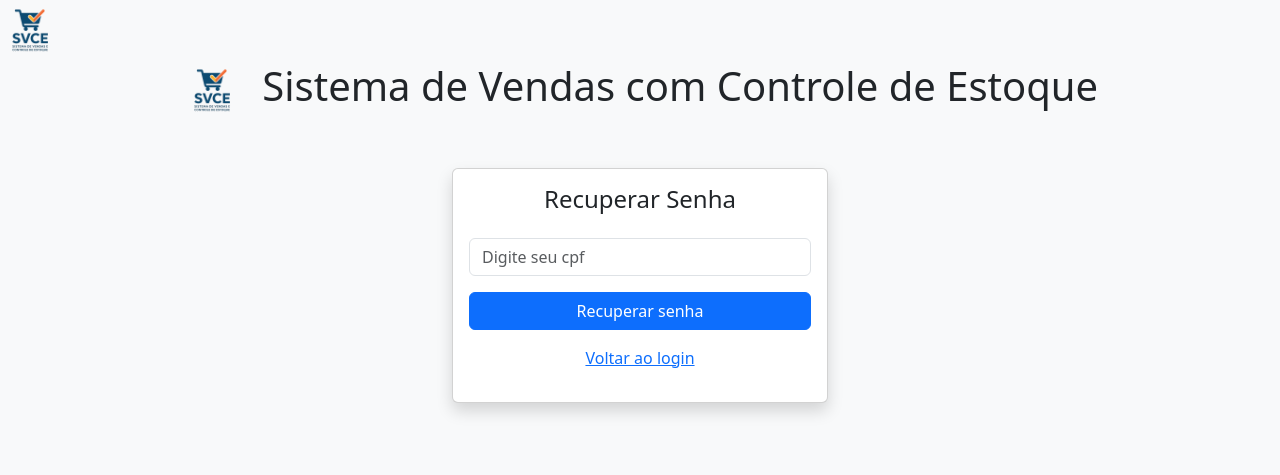
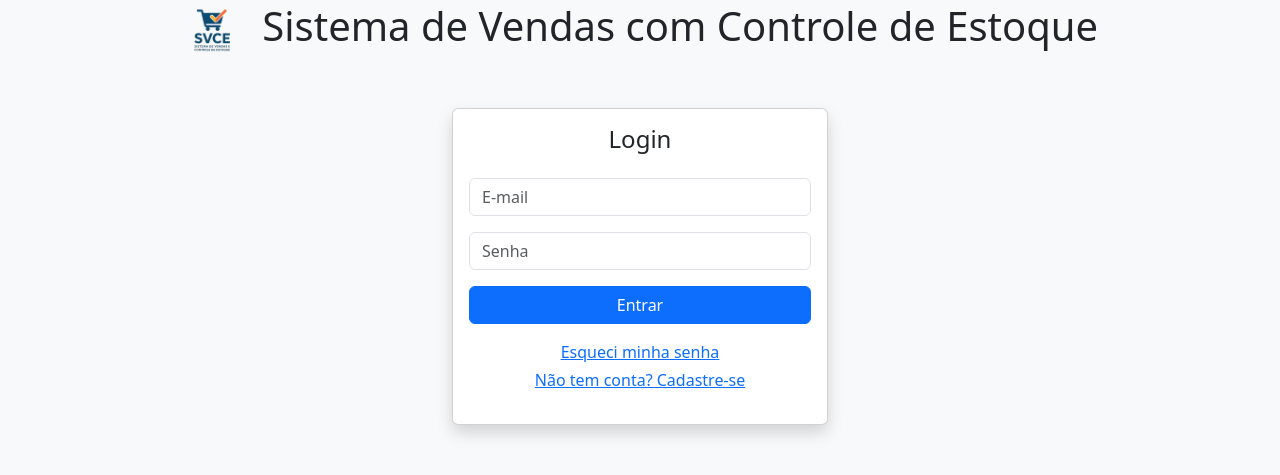
Before and after one commit to ViniciusLvr/SVCE, a PHP site: page /login.php in a window 1280 px wide. Shown: the top 475 px of the page. Run offline with PHP 8.4, Linux system fonts and the light colour scheme.

Commit message:
Update login.php
separando de recuperação de senha

```diff
--- a/public/login.php
+++ b/public/login.php
@@ -1,63 +1,9 @@
 <?php
 session_start();
-require_once '../svce/config/conexao.php'; // Conexão com PDO
+require_once __DIR__ . "/../config/conexao.php";
 
-if (isset($_GET['recuperar_senha'])) {
-    // FORMULÁRIO DE RECUPERAR SENHA PELO CPF
-    if ($_SERVER['REQUEST_METHOD'] === 'POST' && isset($_POST['cpf'])) {
-        $cpf = trim($_POST['cpf']);
-        $stmt = $pdo->prepare("SELECT * FROM usuarios WHERE cpf = :cpf LIMIT 1");
-        $stmt->execute([':cpf' => $cpf]);
-        $usuario = $stmt->fetch();
+$erro = '';
 
-        if ($usuario) {
-            echo "<div class='alert alert-success'>Usuário encontrado: {$usuario['nome']}.</div>";
-            // Aqui você pode gerar um formulário para redefinir a senha
-        } else {
-            echo "<div class='alert alert-danger'>CPF não encontrado no sistema.</div>";
-        }
-    }
-    include 'recuperar_senha.php';
-    exit;
-}
-
-    ?>
-<!DOCTYPE html>
-<html lang="pt-br">
-
-<head>
-    <meta charset="UTF-8">
-    <title>Recuperar Senha - Sistema de Vendas</title>
-    <link href="https://cdn.jsdelivr.net/npm/bootstrap@5.3.0/dist/css/bootstrap.min.css" rel="stylesheet">
-</head>
-
-<body class="bg-light">
-    <img src="img/logoSVCE.png" alt="logoSVCE" style="height:60px; margin-right:10px;">
-   <h1 class="card-title text-center"> <img src="img/logoSVCE.png" alt="logoSVCE" style="height:60px; margin-right:10px;"> Sistema de Vendas com Controle de Estoque</h1>
-    <div class="container mt-5" style="max-width: 400px;">
-        <div class="card shadow">
-            <div class="card-body">
-                <h4 class="card-title mb-4 text-center">Recuperar Senha</h4>
-                <form method="POST">
-                    <div class="mb-3">
-                        <input type="text" name="cpf" class="form-control" placeholder="Digite seu cpf" required>
-                    </div>
-                    <div class="d-grid">
-                        <button type="submit" class="btn btn-primary">Recuperar senha</button>
-                    </div>
-                </form>
-                <p class="mt-3 text-center"><a href="login.php">Voltar ao login</a></p>
-            </div>
-        </div>
-    </div>
-</body>
-
-</html>
-<?php
-    exit;
-
-// --- LOGIN COM BANCO ---
-$erro = '';
 if ($_SERVER['REQUEST_METHOD'] === 'POST') {
     $email = trim($_POST['email']);
     $senha = $_POST['senha'];
@@ -67,34 +13,34 @@ if ($_SERVER['REQUEST_METHOD'] === 'POST') {
     $usuario = $stmt->fetch();
 
     if ($usuario && password_verify($senha, $usuario['senha'])) {
-        $_SESSION['usuario_logado'] = $usuario['nome']; // ou $usuario['email']
+        $_SESSION['usuario_logado'] = $usuario['nome'];
         header('Location: painel.php');
         exit();
     } else {
         $erro = "Usuário ou senha inválidos.";
     }
 }
-    include 'tela_login.php';
 ?>
-
 <!DOCTYPE html>
 <html lang="pt-br">
-
 <head>
     <meta charset="UTF-8">
     <title>Login - Sistema de Vendas</title>
     <link href="https://cdn.jsdelivr.net/npm/bootstrap@5.3.0/dist/css/bootstrap.min.css" rel="stylesheet">
 </head>
+<body class="bg-light">
+    <h1 class="card-title text-center">
+        <img src="img/logoSVCE.png" alt="logoSVCE" style="height:60px; margin-right:10px;">
+        Sistema de Vendas com Controle de Estoque
+    </h1>
 
-<body class="bg-light">
-    <h1 class="card-title text-center" > <img src="img/logoSVCE.png" alt="logoSVCE" style="height:60px; margin-right:10px;"> Sistema de Vendas com Controle de Estoque</h1>
     <div class="container mt-5" style="max-width: 400px;">
         <div class="card shadow">
             <div class="card-body">
                 <h4 class="card-title mb-4 text-center">Login</h4>
 
-                <?php if (isset($erro)): ?>
-                <div class="alert alert-danger"><?= $erro ?></div>
+                <?php if (!empty($erro)): ?>
+                    <div class="alert alert-danger"><?= htmlspecialchars($erro) ?></div>
                 <?php endif; ?>
 
                 <form method="POST">
@@ -108,8 +54,9 @@ if ($_SERVER['REQUEST_METHOD'] === 'POST') {
                         <button type="submit" class="btn btn-primary">Entrar</button>
                     </div>
                 </form>
+
                 <p class="text-center mb-1">
-                    <a href="login.php?recuperar_senha=1">Esqueci minha senha</a>
+                    <a href="recuperarSenha.php">Esqueci minha senha</a>
                 </p>
                 <p class="text-center">
                     <a href="cadastro.php">Não tem conta? Cadastre-se</a>
@@ -118,5 +65,4 @@ if ($_SERVER['REQUEST_METHOD'] === 'POST') {
         </div>
     </div>
 </body>
-
 </html>
```
